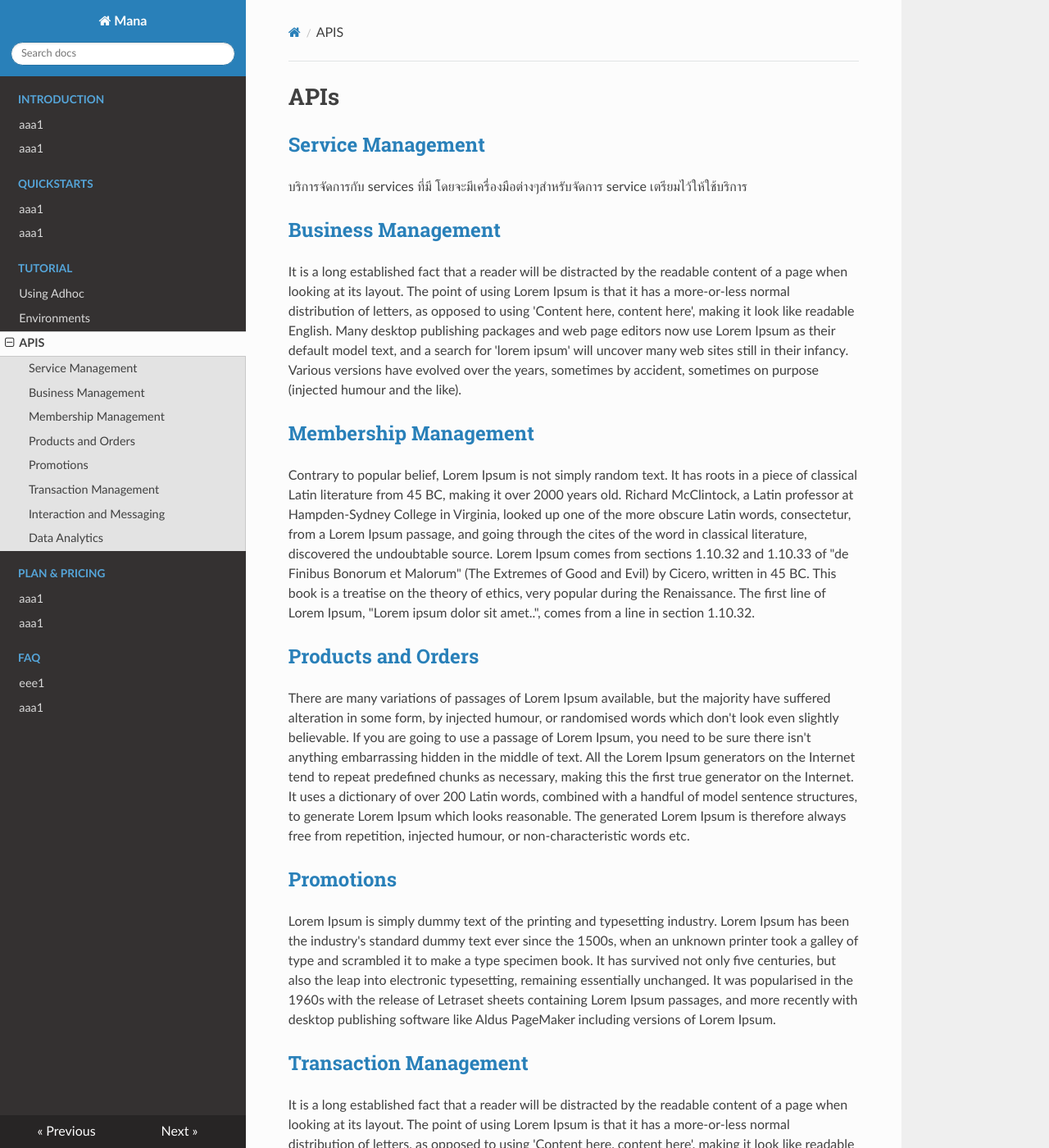
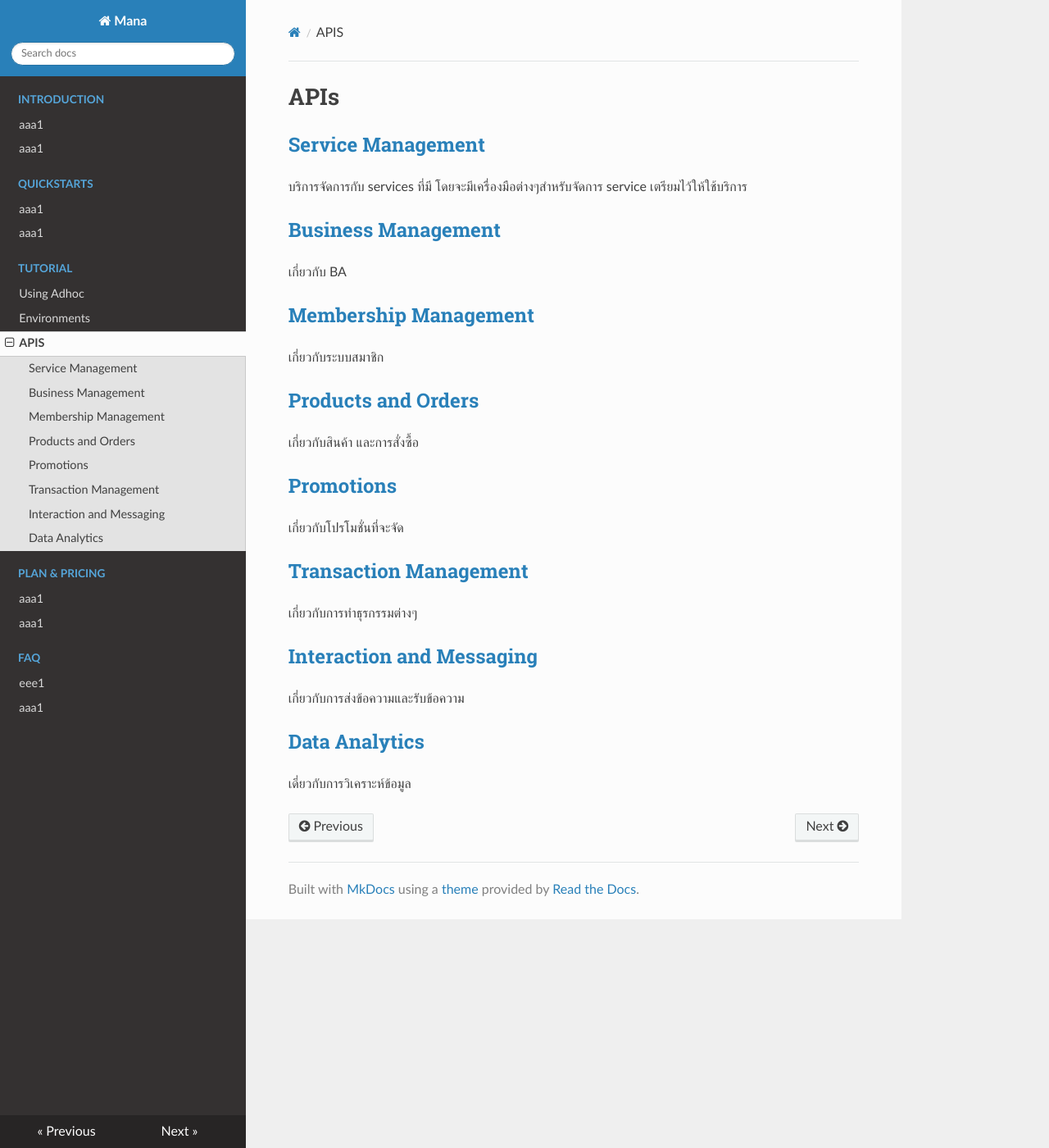
Before and after one commit to group-thes/doc-mana-dev, an MkDocs documentation site: the page built from docs/APIs/Api_capabilities.md, in a window 1280 px wide and 1400 px high. Shown: the whole window at 82% size. Built offline with MkDocs 1.6.1, drawn with Linux system fonts in a browser that asks for light colours; nearby versions of some CDN libraries; some of the changed text lies outside the part shown.

```diff
--- a/docs/APIs/Api_capabilities.md
+++ b/docs/APIs/Api_capabilities.md
@@ -5,25 +5,23 @@
 บริการจัดการกับ services ที่มี โดยจะมีเครื่องมือต่างๆสำหรับจัดการ service เตรียมไว้ให้ใช้บริการ
 
 ## [Business Management](https://mana-sand-portal.developer.azure-api.net "Link To sandbox")
-
-It is a long established fact that a reader will be distracted by the readable content of a page when looking at its layout. The point of using Lorem Ipsum is that it has a more-or-less normal distribution of letters, as opposed to using 'Content here, content here', making it look like readable English. Many desktop publishing packages and web page editors now use Lorem Ipsum as their default model text, and a search for 'lorem ipsum' will uncover many web sites still in their infancy. Various versions have evolved over the years, sometimes by accident, sometimes on purpose (injected humour and the like).
+เกี่ยวกับ BA
 
 ## [Membership Management](https://mana-sand-portal.developer.azure-api.net "Link To sandbox")
 
-Contrary to popular belief, Lorem Ipsum is not simply random text. It has roots in a piece of classical Latin literature from 45 BC, making it over 2000 years old. Richard McClintock, a Latin professor at Hampden-Sydney College in Virginia, looked up one of the more obscure Latin words, consectetur, from a Lorem Ipsum passage, and going through the cites of the word in classical literature, discovered the undoubtable source. Lorem Ipsum comes from sections 1.10.32 and 1.10.33 of "de Finibus Bonorum et Malorum" (The Extremes of Good and Evil) by Cicero, written in 45 BC. This book is a treatise on the theory of ethics, very popular during the Renaissance. The first line of Lorem Ipsum, "Lorem ipsum dolor sit amet..", comes from a line in section 1.10.32.
+เกี่ยวกับระบบสมาชิก
 ## [Products and Orders](https://mana-sand-portal.developer.azure-api.net "Link To sandbox")
 
-There are many variations of passages of Lorem Ipsum available, but the majority have suffered alteration in some form, by injected humour, or randomised words which don't look even slightly believable. If you are going to use a passage of Lorem Ipsum, you need to be sure there isn't anything embarrassing hidden in the middle of text. All the Lorem Ipsum generators on the Internet tend to repeat predefined chunks as necessary, making this the first true generator on the Internet. It uses a dictionary of over 200 Latin words, combined with a handful of model sentence structures, to generate Lorem Ipsum which looks reasonable. The generated Lorem Ipsum is therefore always free from repetition, injected humour, or non-characteristic words etc.
+เกี่ยวกับสินค้า และการสั่งซื้อ
 ## [Promotions](https://mana-sand-portal.developer.azure-api.net "Link To sandbox")
 
-Lorem Ipsum is simply dummy text of the printing and typesetting industry. Lorem Ipsum has been the industry's standard dummy text ever since the 1500s, when an unknown printer took a galley of type and scrambled it to make a type specimen book. It has survived not only five centuries, but also the leap into electronic typesetting, remaining essentially unchanged. It was popularised in the 1960s with the release of Letraset sheets containing Lorem Ipsum passages, and more recently with desktop publishing software like Aldus PageMaker including versions of Lorem Ipsum.
+เกี่ยวกับโปรโมชั่นที่จะจัด
 
 ## [Transaction Management](https://mana-sand-portal.developer.azure-api.net "Link To sandbox")
-It is a long established fact that a reader will be distracted by the readable content of a page when looking at its layout. The point of using Lorem Ipsum is that it has a more-or-less normal distribution of letters, as opposed to using 'Content here, content here', making it look like readable English. Many desktop publishing packages and web page editors now use Lorem Ipsum as their default model text, and a search for 'lorem ipsum' will uncover many web sites still in their infancy. Various versions have evolved over the years, sometimes by accident, sometimes on purpose (injected humour and the like).
+เกี่ยวกับการทำธุรกรรมต่างๆ
 
 ## [Interaction and Messaging](https://mana-sand-portal.developer.azure-api.net "Link To sandbox")
 
-Contrary to popular belief, Lorem Ipsum is not simply random text. It has roots in a piece of classical Latin literature from 45 BC, making it over 2000 years old. Richard McClintock, a Latin professor at Hampden-Sydney College in Virginia, looked up one of the more obscure Latin words, consectetur, from a Lorem Ipsum passage, and going through the cites of the word in classical literature, discovered the undoubtable source. Lorem Ipsum comes from sections 1.10.32 and 1.10.33 of "de Finibus Bonorum et Malorum" (The Extremes of Good and Evil) by Cicero, written in 45 BC. This book is a treatise on the theory of ethics, very popular during the Renaissance. The first line of Lorem Ipsum, "Lorem ipsum dolor sit amet..", comes from a line in section 1.10.32.
+เกี่ยวกับการส่งข้อความและรับข้อความ
 ## [Data Analytics](https://mana-sand-portal.developer.azure-api.net "Link To sandbox")
-
-There are many variations of passages of Lorem Ipsum available, but the majority have suffered alteration in some form, by injected humour, or randomised words which don't look even slightly believable. If you are going to use a passage of Lorem Ipsum, you need to be sure there isn't anything embarrassing hidden in the middle of text. All the Lorem Ipsum generators on the Internet tend to repeat predefined chunks as necessary, making this the first true generator on the Internet. It uses a dictionary of over 200 Latin words, combined with a handful of model sentence structures, to generate Lorem Ipsum which looks reasonable. The generated Lorem Ipsum is therefore always free from repetition, injected humour, or non-characteristic words etc.
+เดี่ยวกับการวิเคราะห์ข้อมูล
```
Also changed, not shown: docs/FAQ/faq.md (+1 -1 lines).
